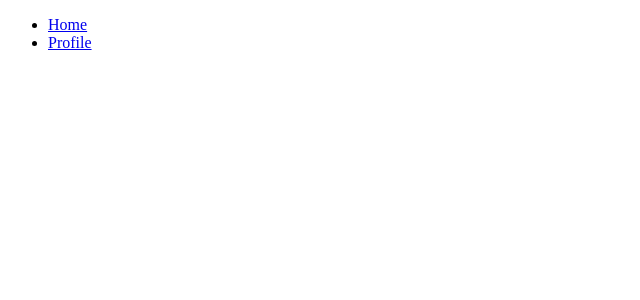
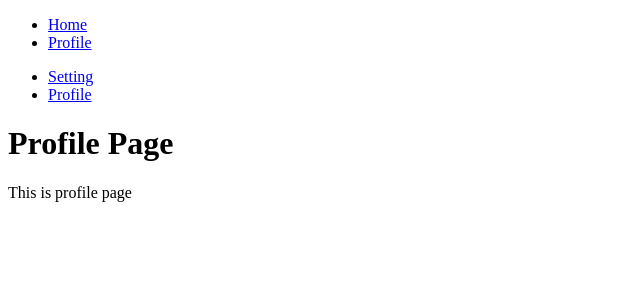
Before and after one commit to CHANDAN-su/reactApplication, a React (Vite) app: page /dashboard/profile in a window 1280 px wide. Before the commit this address had no page. Shown: the top 300 px of the page, without its empty margins (0-640 px from the left). Built offline with nearby package versions, Linux system fonts and the light colour scheme.

Commit message:
Link attribute [relative ]
This is useful when you're dealing with deeply nested routes or paths and want control over how relative links behave.

```diff
--- a/Component/RecatRouterDom/LinkAttribute.jsx
+++ b/Component/RecatRouterDom/LinkAttribute.jsx
@@ -1,6 +1,6 @@
 import React from 'react'
 import { use } from 'react';
-import { Routes, Route, Link, useLocation } from "react-router-dom";
+import { Routes, Route, Link, useLocation, Outlet } from "react-router-dom";
 
 const Home = () => {
     return (
@@ -70,6 +70,36 @@ const ProductsDetails = () => {
     )
 }
 
+const Dashboard  = () => {
+    return (
+        <>
+            <nav>
+                <ul>
+                    <li>
+                        {/* Default behavior (relative="route") */}
+                        <Link to="settings">Setting</Link>
+                    </li>
+                    <li>
+                        {/* Explicit relative="path" */}
+                        <Link to="profile" relative="path">Profile</Link>
+                    </li>
+                </ul>
+            </nav>
+
+            <Outlet />
+        </>
+    )
+}
+
+const Settings = () => {
+    return (
+        <>
+            <h1>Setings Page</h1>
+            <p>This is settings page</p>
+        </>
+    )
+}
+
 function LinkAttribute() {
   return (
     <>
@@ -92,6 +122,10 @@ function LinkAttribute() {
             <Route path='/profile' element={<Profile/>} />
             <Route path='/product' element={<Products/>} />
             <Route path='/product/product-details' element={<ProductsDetails/>} />
+            <Route path='/dashboard/*' element={<Dashboard/>} >
+                <Route path='settings' element={<Settings/>}/>
+                <Route path='profile' element={<Profile/>}/>
+            </Route>
         </Routes>
     </>
   )
```
